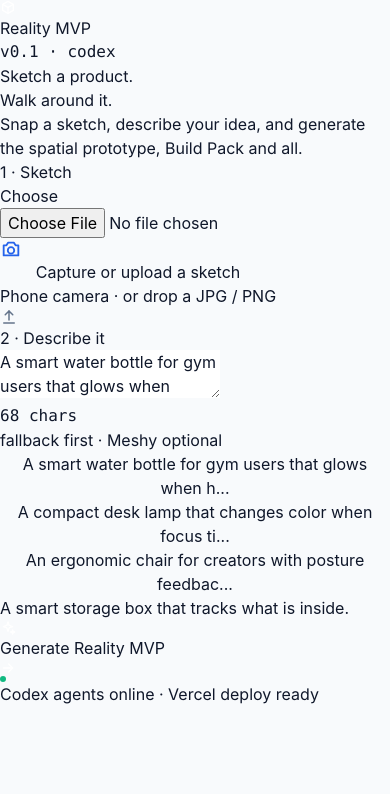
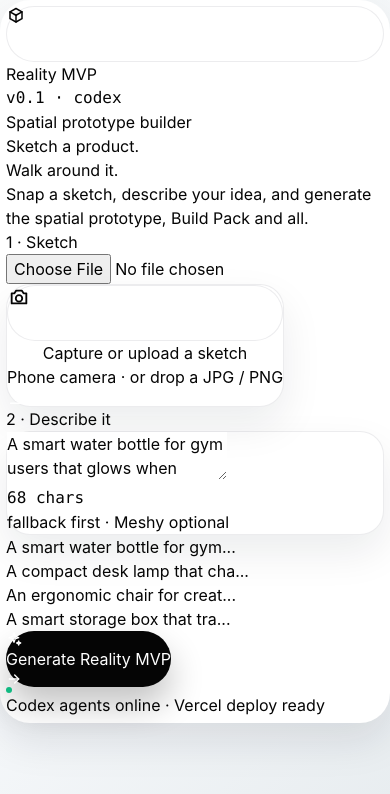
Before and after one commit to tuilachit/nighthackathon, a Next.js app: page / in a window 390 px wide. Shown: the top 794 px of the page. Built offline with nearby package versions, Linux system fonts and the light colour scheme.

Commit message:
style: update mobile concept UI

```diff
--- a/app/globals.css
+++ b/app/globals.css
@@ -3,15 +3,24 @@
 @tailwind utilities;
 
 :root {
-  --background: #f8fafc;
-  --foreground: #0f172a;
+  --background: #f5f5f7;
+  --foreground: #111827;
   --panel: #ffffff;
-  --border: #e2e8f0;
-  --muted: #64748b;
+  --border: rgba(60, 60, 67, 0.18);
+  --muted: rgba(60, 60, 67, 0.72);
   --primary: #2563eb;
+  --ink: #050505;
   --success: #10b981;
   --warning: #f59e0b;
   --radius: 8px;
+  --apple-bg: #f5f5f7;
+  --apple-grouped-bg: #f2f2f7;
+  --apple-label: #111827;
+  --apple-secondary-label: rgba(60, 60, 67, 0.72);
+  --apple-tertiary-label: rgba(60, 60, 67, 0.44);
+  --apple-separator: rgba(60, 60, 67, 0.18);
+  --apple-material: rgba(255, 255, 255, 0.74);
+  --apple-material-strong: rgba(255, 255, 255, 0.88);
 }
 
 body {
@@ -19,6 +28,7 @@
   color: var(--foreground);
   font-family: -apple-system, BlinkMacSystemFont, "Segoe UI", sans-serif;
   text-rendering: geometricPrecision;
+  overflow-x: hidden;
 }
 
 .mono {
@@ -32,3 +42,178 @@
 .noscroll::-webkit-scrollbar {
   display: none;
 }
+
+.apple-page {
+  min-height: 100vh;
+  background:
+    linear-gradient(180deg, rgba(255, 255, 255, 0.84) 0%, rgba(245, 245, 247, 0.96) 24%, var(--apple-grouped-bg) 100%);
+  color: var(--apple-label);
+}
+
+.apple-dark-page {
+  min-height: 100vh;
+  background:
+    radial-gradient(circle at 50% -10%, rgba(37, 99, 235, 0.24), transparent 34%),
+    linear-gradient(180deg, #111827 0%, #030712 100%);
+  color: #ffffff;
+}
+
+.apple-material {
+  border: 1px solid var(--apple-separator);
+  border-radius: var(--radius);
+  background: var(--apple-material);
+  box-shadow: 0 18px 44px rgba(15, 23, 42, 0.08);
+  backdrop-filter: blur(24px) saturate(1.35);
+  -webkit-backdrop-filter: blur(24px) saturate(1.35);
+}
+
+.apple-material-strong {
+  border: 1px solid var(--apple-separator);
+  border-radius: var(--radius);
+  background: var(--apple-material-strong);
+  box-shadow: 0 12px 30px rgba(15, 23, 42, 0.07);
+  backdrop-filter: blur(18px) saturate(1.2);
+  -webkit-backdrop-filter: blur(18px) saturate(1.2);
+}
+
+.apple-glass-dark {
+  border: 1px solid rgba(255, 255, 255, 0.12);
+  border-radius: var(--radius);
+  background: rgba(255, 255, 255, 0.1);
+  box-shadow: 0 18px 44px rgba(0, 0, 0, 0.24);
+  backdrop-filter: blur(24px) saturate(1.25);
+  -webkit-backdrop-filter: blur(24px) saturate(1.25);
+}
+
+.apple-topbar {
+  border-bottom: 1px solid var(--apple-separator);
+  background: rgba(245, 245, 247, 0.78);
+  backdrop-filter: blur(24px) saturate(1.35);
+  -webkit-backdrop-filter: blur(24px) saturate(1.35);
+}
+
+.apple-large-title {
+  font-size: 34px;
+  font-weight: 700;
+  line-height: 1.08;
+  letter-spacing: 0;
+}
+
+.apple-section-title {
+  color: var(--apple-secondary-label);
+  font-size: 12px;
+  font-weight: 700;
+  letter-spacing: 0.04em;
+  text-transform: uppercase;
+}
+
+.apple-primary-button {
+  min-height: 48px;
+  border-radius: var(--radius);
+  background: var(--primary);
+  color: #ffffff;
+  box-shadow: 0 14px 30px rgba(37, 99, 235, 0.26);
+}
+
+.apple-secondary-button {
+  min-height: 44px;
+  border: 1px solid var(--apple-separator);
+  border-radius: var(--radius);
+  background: rgba(255, 255, 255, 0.78);
+  color: var(--apple-label);
+}
+
+.safe-bottom {
+  padding-bottom: max(1.25rem, env(safe-area-inset-bottom));
+}
+
+.concept-page {
+  min-height: 100vh;
+  background:
+    radial-gradient(circle at 20% 8%, rgba(255, 255, 255, 0.96), transparent 34%),
+    linear-gradient(135deg, #eef2f3 0%, #f8fafc 48%, #e7ecef 100%);
+  color: var(--ink);
+}
+
+.concept-shell {
+  border: 6px solid rgba(255, 255, 255, 0.78);
+  border-radius: 30px;
+  background: #ffffff;
+  box-shadow: 0 18px 42px rgba(15, 23, 42, 0.1);
+}
+
+.concept-panel {
+  border: 1px solid rgba(17, 24, 39, 0.08);
+  border-radius: 24px;
+  background: #ffffff;
+  box-shadow: 0 18px 40px rgba(15, 23, 42, 0.08);
+}
+
+.concept-pill {
+  min-height: 46px;
+  border: 1px solid rgba(17, 24, 39, 0.12);
+  border-radius: 999px;
+  background: #ffffff;
+}
+
+.concept-primary-button {
+  min-height: 56px;
+  border-radius: 999px;
+  background: #050505;
+  color: #ffffff;
+  box-shadow: 0 18px 34px rgba(0, 0, 0, 0.24);
+}
+
+.concept-abstract {
+  position: relative;
+  overflow: hidden;
+  border-radius: 24px;
+  background:
+    repeating-linear-gradient(90deg, rgba(255, 255, 255, 0.18) 0 2px, transparent 2px 7px),
+    radial-gradient(circle at 34% 38%, rgba(110, 36, 255, 0.86), transparent 27%),
+    radial-gradient(circle at 68% 54%, rgba(255, 35, 95, 0.8), transparent 24%),
+    linear-gradient(135deg, #12d0f3 0%, #1f72ff 42%, #f1b441 100%);
+}
+
+@media (min-width: 640px) {
+  .concept-shell {
+    border-width: 10px;
+    border-radius: 34px;
+    box-shadow: 0 26px 70px rgba(15, 23, 42, 0.12);
+  }
+
+  .concept-panel,
+  .concept-abstract {
+    border-radius: 28px;
+  }
+}
+
+.concept-abstract::after {
+  content: "";
+  position: absolute;
+  inset: 0;
+  background:
+    linear-gradient(180deg, transparent 0%, rgba(255, 255, 255, 0.18) 100%),
+    repeating-linear-gradient(0deg, rgba(255, 255, 255, 0.1) 0 1px, transparent 1px 4px);
+  pointer-events: none;
+  mix-blend-mode: overlay;
+}
+
+.concept-abstract-warm {
+  background:
+    repeating-linear-gradient(90deg, rgba(255, 255, 255, 0.14) 0 2px, transparent 2px 7px),
+    radial-gradient(circle at 46% 42%, rgba(153, 38, 255, 0.84), transparent 29%),
+    radial-gradient(circle at 70% 50%, rgba(255, 38, 85, 0.82), transparent 25%),
+    linear-gradient(135deg, #f2c14e 0%, #d996ff 52%, #77a7ff 100%);
+}
+
+.concept-circle-button {
+  min-height: 56px;
+  min-width: 56px;
+  border-radius: 999px;
+  border: 1px solid rgba(17, 24, 39, 0.08);
+  background: rgba(255, 255, 255, 0.72);
+  color: #050505;
+  backdrop-filter: blur(16px);
+  -webkit-backdrop-filter: blur(16px);
+}
--- a/components/create/RealityCreateClient.tsx
+++ b/components/create/RealityCreateClient.tsx
@@ -55,23 +55,24 @@
   }
 
   return (
-    <main className="min-h-screen bg-[#F8FAFC] px-4 py-6 text-[#0F172A]">
-      <section className="mx-auto flex w-full max-w-[430px] flex-col gap-5 md:max-w-5xl">
-        <header className="flex flex-col gap-4">
+    <main className="concept-page px-4 py-5 safe-bottom">
+      <section className="concept-shell mx-auto flex w-full max-w-[430px] flex-col gap-6 px-4 py-5 sm:px-5 sm:py-6 md:max-w-5xl md:px-8">
+        <header className="flex flex-col gap-6">
           <div className="flex items-center gap-2">
-            <div className="flex h-7 w-7 items-center justify-center rounded-lg bg-gradient-to-br from-[#2563EB] to-[#1E40AF]">
-              <CubeIcon size={16} color="#fff" />
+            <div className="concept-circle-button flex h-11 w-11 items-center justify-center">
+              <CubeIcon size={18} color="#050505" />
             </div>
-            <div className="text-sm font-semibold tracking-normal">Reality MVP</div>
-            <div className="mono ml-auto rounded border border-slate-200 bg-slate-100 px-1.5 py-1 text-[10px] text-slate-500">
+            <div className="text-[15px] font-semibold tracking-normal">Reality MVP</div>
+            <div className="mono ml-auto rounded-full border border-black/10 bg-white px-3 py-1.5 text-[10px] text-slate-500">
               v0.1 · codex
             </div>
           </div>
           <div>
-            <h1 className="text-[26px] font-bold leading-[1.15] tracking-normal">
+            <p className="text-sm font-semibold text-slate-500">Spatial prototype builder</p>
+            <h1 className="mt-2 text-[36px] font-black leading-[0.98] tracking-normal sm:text-[42px] md:text-[56px]">
               Sketch a product.
               <br />
-              <span className="text-[#2563EB]">Walk around it.</span>
+              <span>Walk around it.</span>
             </h1>
             <p className="mt-2 text-sm leading-6 text-slate-600">
               Snap a sketch, describe your idea, and generate the spatial prototype, Build Pack and all.
@@ -82,15 +83,6 @@
         <div className="grid gap-4 lg:grid-cols-[1.05fr_0.95fr]">
           <section>
             <SectionLabel>1 · Sketch</SectionLabel>
-            <div className="flex items-center justify-between gap-3">
-              <button
-                type="button"
-                className="ml-auto rounded-lg border border-slate-300 bg-white px-3 py-2 text-sm font-medium text-slate-700 shadow-sm"
-                onClick={() => fileInputRef.current?.click()}
-              >
-                Choose
-              </button>
-            </div>
 
             <input
               ref={fileInputRef}
@@ -104,19 +96,21 @@
 
             <button type="button" className="mt-2 w-full text-left" onClick={() => fileInputRef.current?.click()}>
               {imagePreviewUrl === undefined ? (
-                <div className="flex items-center gap-3 rounded-lg border border-dashed border-slate-300 bg-white p-4 shadow-sm">
-                  <div className="flex h-12 w-12 shrink-0 items-center justify-center rounded-lg bg-blue-50 text-[#2563EB]">
-                    <CameraIcon size={22} color="#2563EB" />
+                <div className="concept-panel flex min-h-[104px] items-center gap-4 border-dashed p-4">
+                  <div className="concept-circle-button flex h-14 w-14 shrink-0 items-center justify-center">
+                    <CameraIcon size={22} color="#050505" />
                   </div>
                   <div className="min-w-0 flex-1">
-                    <p className="text-sm font-semibold text-slate-900">Capture or upload a sketch</p>
+                    <p className="text-base font-bold text-slate-950">Capture or upload a sketch</p>
                     <p className="mt-0.5 text-xs leading-5 text-slate-500">Phone camera · or drop a JPG / PNG</p>
                   </div>
-                  <UploadIcon size={18} color="#64748B" />
+                  <div className="flex h-10 w-10 shrink-0 items-center justify-center rounded-full bg-black text-white">
+                    <UploadIcon size={17} color="#FFFFFF" />
+                  </div>
                 </div>
               ) : (
-                <div className="flex items-center gap-3 rounded-lg border border-slate-200 bg-white p-2 shadow-sm">
-                  <div className="h-16 w-16 shrink-0 overflow-hidden rounded-md bg-slate-100">
+                <div className="concept-panel flex min-h-[104px] items-center gap-3 p-2">
+                  <div className="h-20 w-20 shrink-0 overflow-hidden rounded-[22px] bg-slate-100">
                     {/* eslint-disable-next-line @next/next/no-img-element */}
                     <img src={imagePreviewUrl} alt="Uploaded product sketch preview" className="h-full w-full object-cover" />
                   </div>
@@ -134,7 +128,7 @@
             </button>
 
             {validationError !== undefined ? (
-              <p className="mt-3 rounded-lg border border-amber-200 bg-amber-50 px-3 py-2 text-sm text-amber-800">
+              <p className="mt-3 rounded-lg border border-amber-200 bg-amber-50/90 px-3 py-2 text-sm text-amber-800">
                 {validationError}
               </p>
             ) : null}
@@ -142,32 +136,32 @@
 
           <section>
             <SectionLabel>2 · Describe it</SectionLabel>
-            <div className="rounded-lg border border-slate-200 bg-white p-3 shadow-sm">
-            <textarea
-              value={prompt}
-              onChange={(event) => setPrompt(event.target.value)}
-              className="min-h-24 w-full resize-none bg-transparent text-sm leading-6 text-slate-900 outline-none"
-              aria-label="Product prompt"
-            />
+            <div className="concept-panel p-4">
+              <textarea
+                value={prompt}
+                onChange={(event) => setPrompt(event.target.value)}
+                className="min-h-32 w-full resize-none bg-transparent text-[16px] font-medium leading-7 text-slate-950 outline-none"
+                aria-label="Product prompt"
+              />
               <div className="mt-2 flex items-center justify-between">
                 <p className="mono text-[10px] text-slate-500">{prompt.length} chars</p>
                 <p className="text-[10px] text-slate-500">fallback first · Meshy optional</p>
               </div>
             </div>
 
-            <div className="mt-3 flex flex-wrap gap-2">
+            <div className="noscroll mt-4 flex gap-2 overflow-x-auto pb-1">
               {EXAMPLE_PROMPTS.map((examplePrompt) => (
                 <button
                   type="button"
                   key={examplePrompt}
-                  className={`rounded-full border px-3 py-1.5 text-left text-[11.5px] font-medium ${
+                  className={`shrink-0 rounded-full border px-4 py-3 text-left text-[12px] font-bold ${
                     prompt === examplePrompt
-                      ? "border-[#2563EB] bg-blue-50 text-[#2563EB]"
-                      : "border-slate-200 bg-white text-slate-700"
+                      ? "border-black bg-black text-white"
+                      : "border-black/10 bg-white text-slate-700"
                   }`}
                   onClick={() => setPrompt(examplePrompt)}
                 >
-                  {examplePrompt.length > 52 ? `${examplePrompt.slice(0, 52)}...` : examplePrompt}
+                  {examplePrompt.length > 28 ? `${examplePrompt.slice(0, 28)}...` : examplePrompt}
                 </button>
               ))}
             </div>
@@ -176,7 +170,7 @@
               type="button"
               disabled={!canGenerate}
               onClick={handleGenerate}
-              className="mt-5 flex w-full items-center justify-center gap-2 rounded-lg bg-[#2563EB] px-4 py-3.5 text-[15px] font-semibold text-white shadow-[0_6px_20px_rgba(37,99,235,0.25)] disabled:cursor-not-allowed disabled:bg-slate-300 disabled:shadow-none"
+              className="concept-primary-button mt-6 flex w-full items-center justify-center gap-2 px-5 py-4 text-[15px] font-bold disabled:cursor-not-allowed disabled:bg-slate-300 disabled:shadow-none"
             >
               <SparkleIcon size={16} color="#fff" />
               {isPending ? "Generating Reality MVP" : "Generate Reality MVP"}
@@ -195,9 +189,5 @@
 }
 
 function SectionLabel({ children }: { readonly children: React.ReactNode }): React.JSX.Element {
-  return (
-    <div className="mb-2 text-[11px] font-semibold uppercase tracking-[0.08em] text-slate-500">
-      {children}
-    </div>
-  );
+  return <div className="mb-3 pl-1 text-[11px] font-bold uppercase tracking-[0.16em] text-slate-400">{children}</div>;
 }
--- a/components/result/PreflightPanel.tsx
+++ b/components/result/PreflightPanel.tsx
@@ -24,7 +24,7 @@
   ];
 
   return (
-    <section className="rounded-lg border border-slate-200 bg-white p-4 shadow-sm">
+    <section className="concept-panel p-4">
       <div className="flex items-start justify-between gap-3">
         <div>
           <h2 className="text-lg font-semibold">Demo preflight</h2>
@@ -37,7 +37,7 @@
 
       <div className="mt-3 grid gap-2">
         {items.map((item) => (
-          <div key={item.label} className="flex items-start gap-3 rounded-lg border border-slate-200 bg-slate-50 p-3">
+          <div key={item.label} className="flex items-start gap-3 border-b border-black/5 pb-3 last:border-b-0 last:pb-0">
             <span className={`mt-1 h-2.5 w-2.5 rounded-full ${item.ready ? "bg-[#10B981]" : "bg-[#F59E0B]"}`} />
             <div>
               <p className="text-sm font-semibold text-slate-900">{item.label}</p>
```
Also changed, not shown: app/ar/[id]/page.tsx (+35 -21 lines), app/build-pack/[id]/page.tsx (+10 -10 lines), components/ar/ModelViewerClient.tsx (+29 -12 lines), components/build-pack/BuildPackViewer.tsx (+10 -10 lines), components/build-pack/GenerationTrace.tsx (+7 -7 lines), components/result/PhoneHandoff.tsx (+4 -4 lines), components/result/ResultClient.tsx (+25 -24 lines).
